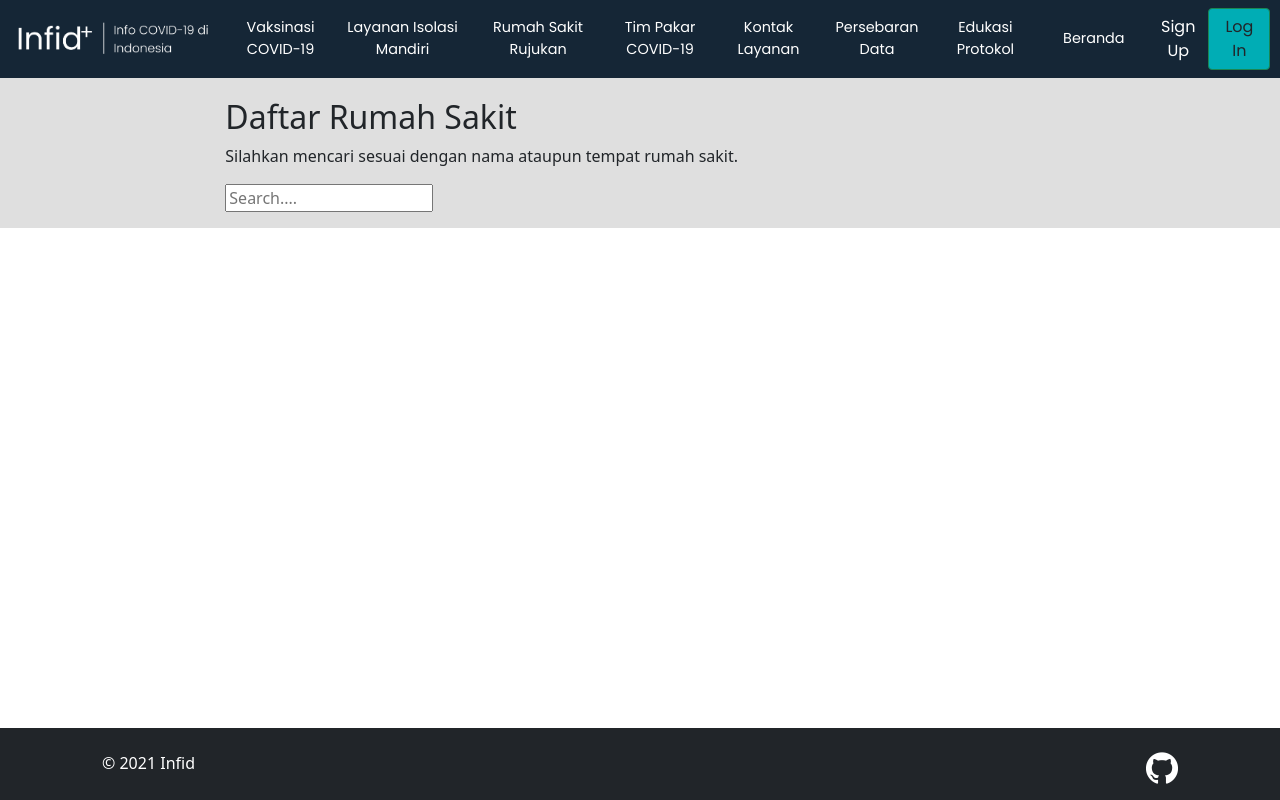
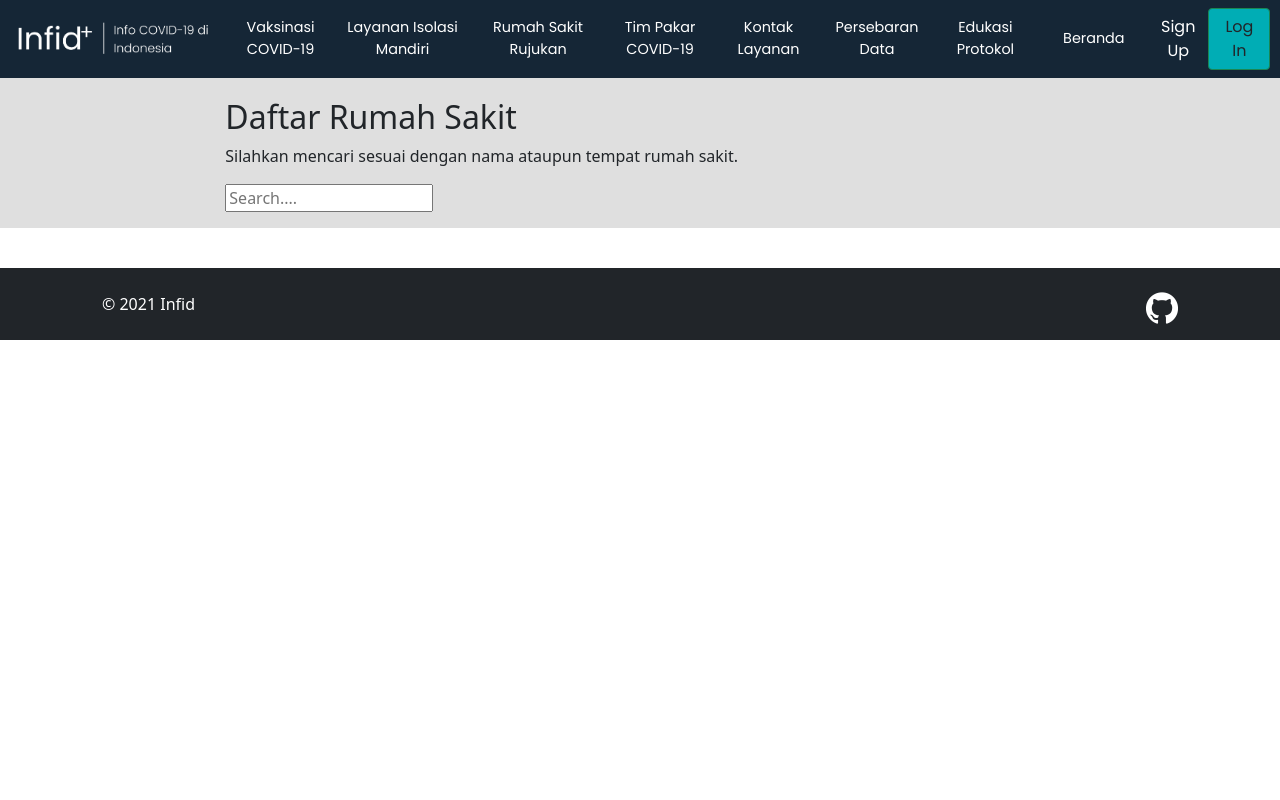
Before and after one commit to vincentsuryakim/project-tengah-semester-pbp, a Django app: page /rsrujukan/ in a window 1280 px wide. Run offline with Django 3.2, Linux system fonts and the light colour scheme; data that the repository does not hold is empty.

Commit message:
update template

```diff
--- a/RSRujukan/templates/RSRujukan.html
+++ b/RSRujukan/templates/RSRujukan.html
@@ -4,20 +4,6 @@
 {% block title %}
     Siranap
 {% endblock title %}
-
-{% block head %}
-    <style>
-        body {
-            min-height: 100%;
-        }
-        .footer {
-            position: absolute;
-            bottom:0;
-            left:0;
-            width: 100%;
-        }
-    </style>
-{% endblock head %}
 
 {% block content %}
 <div class="container-fluid" style="background-color: #dfdfdf;">
```
